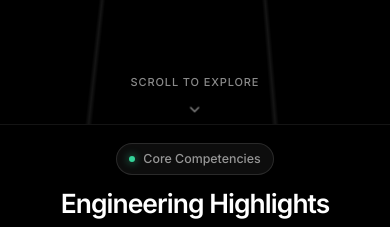
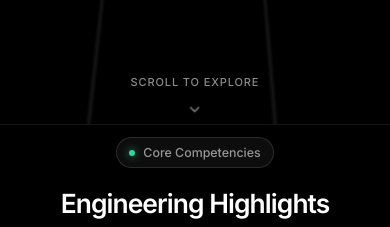
Before and after one commit to Shafyydev/My-Portfolio, a React (Vite) app: page / in a window 390 px wide. Shown: the part 720-947 px from the top of the page. Built offline with nearby package versions, Linux system fonts and the light colour scheme.

Commit message:
style(layout): align section badge spacing to 24px for centered and symmetrical balance

```diff
--- a/src/index.css
+++ b/src/index.css
@@ -120,7 +120,7 @@ ul, ol {
 }
 
 .section {
-  padding: clamp(1rem, 2vw, 1.5rem) 0;
+  padding: 0.75rem 0;
   position: relative;
 }
 
@@ -139,7 +139,7 @@ ul, ol {
   font-weight: 500;
   color: var(--text-muted);
   width: fit-content;
-  margin-bottom: clamp(1rem, 1.8vw, 1.35rem);
+  margin-bottom: 1.5rem;
   transition: border-color 0.2s ease;
 }
 
@@ -252,11 +252,11 @@ ul, ol {
   }
 
   .section {
-    padding: 1.15rem 0;
+    padding: 0.75rem 0;
   }
 
   .section-badge {
-    margin-bottom: 0.85rem;
+    margin-bottom: 1.25rem;
     font-size: 0.775rem;
     padding: 0.3rem 0.8rem;
   }
```
